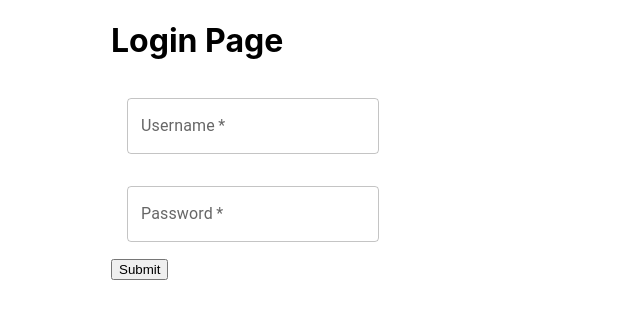
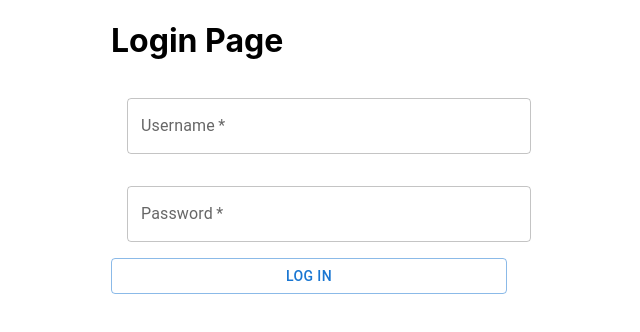
Before and after one commit to Junacik99/test-react, a React (Create React App) app: page / in a window 1280 px wide. Shown: the top 332 px of the page, without its empty margins (331-971 px from the left). Built offline with nearby package versions, Linux system fonts and the light colour scheme.

Commit message:
better looking button

```diff
--- a/src/login/login.js
+++ b/src/login/login.js
@@ -3,6 +3,7 @@ import { useForm } from "react-hook-form";
 import TextField from '@mui/material/TextField';
 import { Box } from "@mui/system";
 import Container from "@mui/material/Container";
+import { Button } from "@mui/material";
 import {
     BrowserRouter as Router,
     Routes,
@@ -13,10 +14,10 @@ import {
 import Home from "../home/home";
 
 
-export default function() {
+export default function () {
     const [user, setUser] = useState(null);
 
-    const {  register, handleSubmit } = useForm();
+    const { register, handleSubmit } = useForm();
 
     const mocked_user = {
         username: "admin",
@@ -26,12 +27,12 @@ export default function() {
     // Check with mock data
     const onSubmit = (data) => {
         console.log(data);
-        if(data.username === mocked_user.username && data.pwd === mocked_user.pwd){
+        if (data.username === mocked_user.username && data.pwd === mocked_user.pwd) {
             console.log("LOGGED IN");
             // set user for transferring to home page
             setUser(data);
         }
-        else{
+        else {
             console.log("Incorrect username or password");
             /* TODO: alert user about incorrect input */
         }
@@ -45,7 +46,7 @@ export default function() {
             <h1>Login Page</h1>
             <Box
                 sx={{
-                    '& .MuiTextField-root': { m: 2, width: '25ch' },
+                    '& .MuiTextField-root': { m: 2, width: '40ch' },
                 }}
                 noValidate
                 autoComplete="off"
@@ -71,10 +72,14 @@ export default function() {
                                 fullWidth
                                 {...register("pwd")}
                             />
+
+                            <Button
+                                type="submit"
+                                variant="outlined"
+                                fullWidth>
+                                    LOG IN
+                            </Button>
                         </div>
-
-                        <input type="submit" />
-                        {/* TODO: Better looking button */}
                     </div>
                 </form>
             </Box>
```
